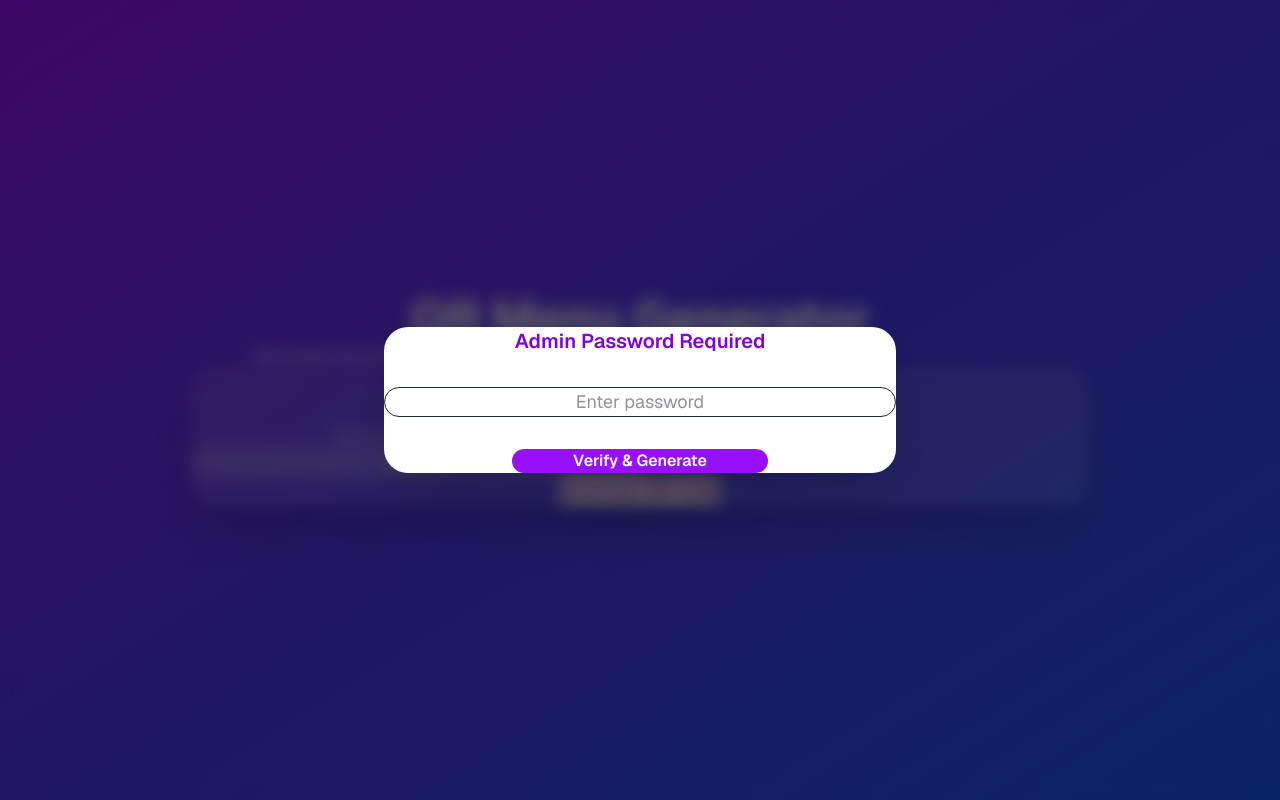
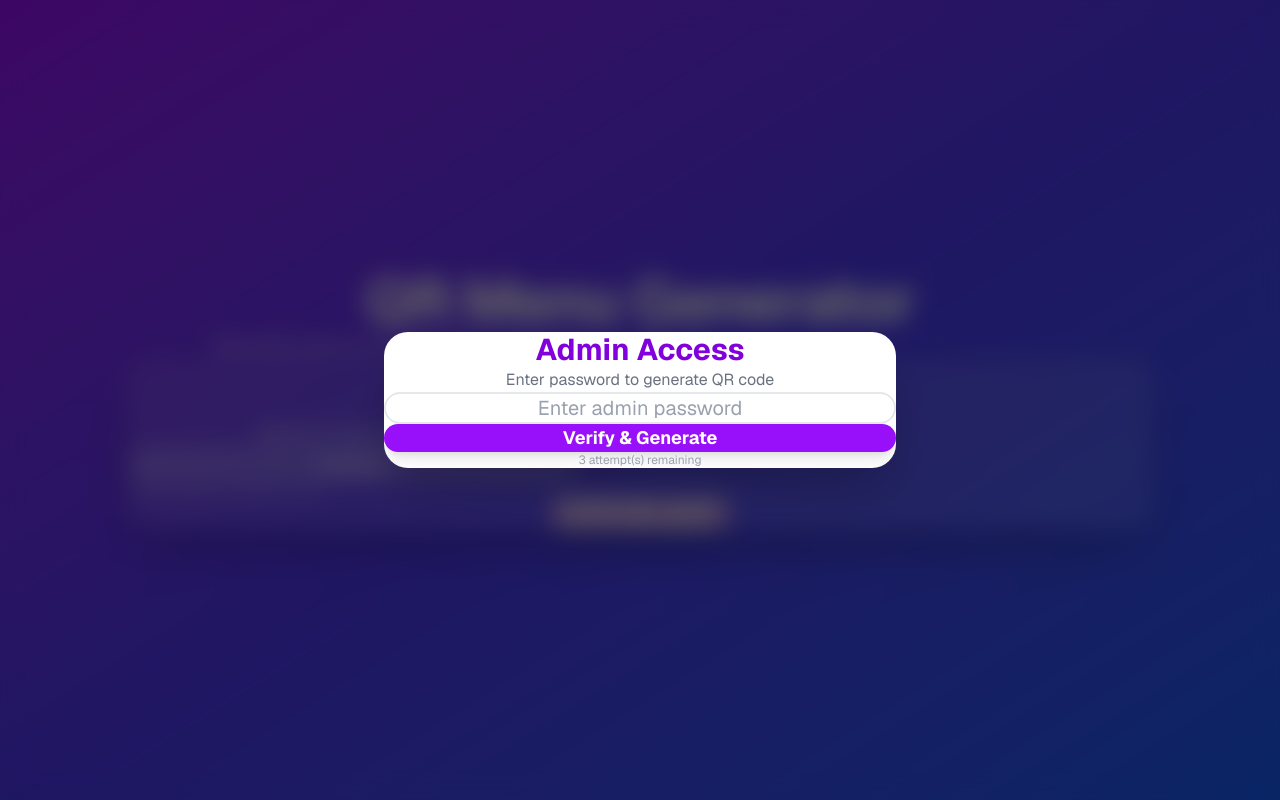
Before and after one commit to sopho1/Restaurant-Menu, a Next.js app: page /admin/qr in a window 1280 px wide. Both pictures are taken after typing "Sample" into the empty fields and a click on the button "Generate QR Code". Built offline with nearby package versions, Linux system fonts and the light colour scheme; a web font is replaced by a local one.

Commit message:
admin update

```diff
--- a/app/admin/qr/page.tsx
+++ b/app/admin/qr/page.tsx
@@ -17,25 +17,43 @@ export default function QRGeneratorPage() {
 
   const [passwordInput, setPasswordInput] = useState("");
   const [authError, setAuthError] = useState("");
+  const [passwordAttempts, setPasswordAttempts] = useState(0);
 
   const BASE_DOMAIN = "https://restaurant-menu-rho-mocha.vercel.app/";
   const LOGO_URL = "/favicon.ico";
 
   const handleGenerateClick = () => {
     setShowPasswordModal(true);
+    setPasswordAttempts(0);
+    setPasswordInput("");
+    setAuthError("");
   };
 
   const verifyPasswordAndGenerate = async () => {
     const correctPassword = process.env.NEXT_PUBLIC_QR_ADMIN_PASSWORD;
 
     if (passwordInput !== correctPassword) {
-      setAuthError("Incorrect password");
+      const newAttempts = passwordAttempts + 1;
+      setPasswordAttempts(newAttempts);
+
+      if (newAttempts >= 3) {
+        setAuthError("Maximum attempts exceeded. Modal closing...");
+        setTimeout(() => {
+          setShowPasswordModal(false);
+          setPasswordAttempts(0);
+          setPasswordInput("");
+          setAuthError("");
+        }, 1500);
+      } else {
+        setAuthError(`Incorrect password. ${3 - newAttempts} attempts remaining.`);
+      }
       return;
     }
 
     setShowPasswordModal(false);
     setAuthError("");
     setPasswordInput("");
+    setPasswordAttempts(0);
     await generateQR();
   };
 
@@ -81,37 +99,42 @@ export default function QRGeneratorPage() {
     link.click();
   };
 
+  const handleModalClose = () => {
+    setShowPasswordModal(false);
+    setPasswordAttempts(0);
+    setPasswordInput("");
+    setAuthError("");
+  };
+
   return (
-    <div className="min-h-screen bg-gradient-to-br from-purple-600 via-indigo-600 to-blue-600 flex items-center justify-center px-6 py-20">
-
-      <div className="w-full max-w-4xl text-center space-y-20">
-
+    <div className="min-h-screen bg-gradient-to-br from-purple-600 via-indigo-600 to-blue-600 flex items-center justify-center px-4 py-12">
+      <div className="w-full max-w-5xl text-center space-y-12">
         {/* HEADER */}
-        <div className="space-y-8 text-white">
-          <h1 className="text-5xl font-bold">
+        <div className="space-y-4 text-white">
+          <h1 className="text-5xl md:text-6xl font-bold tracking-tight">
             QR Menu Generator
           </h1>
-          <p className="text-white/80 max-w-xl mx-auto text-lg">
+          <p className="text-white/80 max-w-2xl mx-auto text-lg md:text-xl">
             Generate secure branded QR codes for your restaurant.
           </p>
         </div>
 
         {/* MAIN CARD */}
-        <div className="bg-white/10 backdrop-blur-xl rounded-3xl p-16 shadow-2xl border border-white/20 text-white space-y-16">
-
-          {/* MENU TYPE */}
-          <div className="space-y-10">
-            <h2 className="text-xl font-semibold text-white/80">
+        <div className="bg-white/10 backdrop-blur-xl rounded-3xl p-10 md:p-16 shadow-2xl border border-white/20 text-white">
+          <div className="space-y-12">
+            {/* MENU TYPE SECTION */}
+            <div className="space-y-6">
+              <h2 className="text-2xl font-semibold text-white/90 text-center">
                 Select Menu Type
               </h2>
 
-            <div className="flex justify-center gap-12">
+              <div className="flex flex-col sm:flex-row justify-center gap-6">
                 <button
                   onClick={() => setMenuType("normal")}
-                className={`px-12 py-5 rounded font-semibold transition cursor-pointer ${
+                  className={`px-10 py-6 rounded-xl font-semibold transition-all duration-300 cursor-pointer text-lg ${
                     menuType === "normal"
-                    ? "bg-white text-purple-700 shadow-xl"
-                    : "bg-white/20 hover:bg-white/30"
+                      ? "bg-white text-purple-700 shadow-2xl scale-105"
+                      : "bg-white/20 hover:bg-white/30 hover:scale-105"
                   }`}
                 >
                   Normal Menu
@@ -119,10 +142,10 @@ export default function QRGeneratorPage() {
 
                 <button
                   onClick={() => setMenuType("special")}
-                className={`px-22 py-5 rounded font-semibold transition cursor-pointer ${
+                  className={`px-10 py-6 rounded-xl font-semibold transition-all duration-300 cursor-pointer text-lg ${
                     menuType === "special"
-                    ? "bg-white text-purple-700 shadow-xl"
-                    : "bg-white/20 hover:bg-white/30"
+                      ? "bg-white text-purple-700 shadow-2xl scale-105"
+                      : "bg-white/20 hover:bg-white/30 hover:scale-105"
                   }`}
                 >
                   Special Menu
@@ -130,9 +153,9 @@ export default function QRGeneratorPage() {
               </div>
             </div>
 
-          {/* TABLE INPUT — clearly separated */}
-          <div className="space-y-6 max-w-md mx-auto">
-            <label className="block text-base text-white/70">
+            {/* TABLE INPUT SECTION - Clearly separated */}
+            <div className="space-y-4 max-w-md mx-auto w-full">
+              <label className="block text-lg text-white/80 font-medium">
                 Optional Table Number
               </label>
 
@@ -140,22 +163,36 @@ export default function QRGeneratorPage() {
                 type="text"
                 value={tableNumber}
                 onChange={(e) => setTableNumber(e.target.value)}
-              placeholder="e.g. 12"
-              className="w-full px-6 py-5 rounded-2xl bg-white/20 border border-white/30 focus:outline-none focus:ring-2 focus:ring-white/60 text-center text-lg"
+                placeholder="e.g. Table 12"
+                className="w-full px-8 py-6 rounded-2xl bg-white/20 border-2 border-white/30 focus:outline-none focus:ring-4 focus:ring-white/40 text-center text-xl placeholder-white/50 text-white"
               />
+              <p className="text-sm text-white/60 text-left">
+                Leave empty for general menu
+              </p>
             </div>
 
             {/* GENERATE BUTTON */}
-          <div className="pt-16">
+            <div className="pt-8">
               <motion.button
-              whileHover={{ scale: 1.06 }}
-              whileTap={{ scale: 0.95 }}
+                whileHover={{ scale: 1.05 }}
+                whileTap={{ scale: 0.98 }}
                 onClick={handleGenerateClick}
                 disabled={loading}
-              className="bg-white text-purple-700 font-semibold px-16 py-5 rounded cursor-pointer shadow-xl hover:shadow-2xl transition disabled:opacity-50 text-lg"
+                className="bg-white text-purple-700 font-bold px-16 py-6 rounded-2xl cursor-pointer shadow-xl hover:shadow-2xl transition-all duration-300 disabled:opacity-50 text-xl w-full sm:w-auto"
               >
-              {loading ? "Generating..." : "Generate QR Code"}
+                {loading ? (
+                  <span className="flex items-center justify-center gap-3">
+                    <svg className="animate-spin h-6 w-6" viewBox="0 0 24 24">
+                      <circle className="opacity-25" cx="12" cy="12" r="10" stroke="currentColor" strokeWidth="4" fill="none" />
+                      <path className="opacity-75" fill="currentColor" d="M4 12a8 8 0 018-8V0C5.373 0 0 5.373 0 12h4zm2 5.291A7.962 7.962 0 014 12H0c0 3.042 1.135 5.824 3 7.938l3-2.647z" />
+                    </svg>
+                    Generating...
+                  </span>
+                ) : (
+                  "Generate QR Code"
+                )}
               </motion.button>
+            </div>
           </div>
         </div>
       </div>
@@ -163,32 +200,58 @@ export default function QRGeneratorPage() {
       {/* PASSWORD MODAL */}
       <AnimatePresence>
         {showPasswordModal && (
-          <Modal>
-            <div className="space-y-6 gap-8 flex flex-col items-center justify-center">
-              <h2 className="text-purple-700 text-center text-xl font-semibold">
-                Admin Password Required
+          <Modal onClose={handleModalClose}>
+            <div className="space-y-10">
+              <div className="text-center space-y-3">
+                <h2 className="text-3xl font-bold text-purple-700">
+                  Admin Access
                 </h2>
+                <p className="text-gray-500">
+                  Enter password to generate QR code
+                </p>
+              </div>
 
+              <div className="space-y-8">
                 <input
                   type="password"
                   value={passwordInput}
                   onChange={(e) => setPasswordInput(e.target.value)}
-                className="w-full px-4 py-8 border rounded-xl focus:outline-none focus:ring-2 focus:ring-purple-600 text-center text-lg text-gray-800"
-                placeholder="Enter password"
+                  onKeyDown={(e) => {
+                    if (e.key === 'Enter' && passwordAttempts < 3) {
+                      verifyPasswordAndGenerate();
+                    }
+                  }}
+                  className="w-full px-6 py-5 border-2 border-gray-200 rounded-xl focus:outline-none focus:ring-4 focus:ring-purple-200 focus:border-purple-600 text-center text-xl text-gray-800 placeholder-gray-400"
+                  placeholder="Enter admin password"
+                  disabled={passwordAttempts >= 3}
                 />
 
                 {authError && (
-                <p className="text-red-500 text-sm">
+                  <motion.p
+                    initial={{ opacity: 0, y: -10 }}
+                    animate={{ opacity: 1, y: 0 }}
+                    className={`text-center font-medium ${
+                      passwordAttempts >= 3 ? 'text-orange-500' : 'text-red-500'
+                    }`}
+                  >
                     {authError}
-                </p>
+                  </motion.p>
                 )}
 
                 <button
                   onClick={verifyPasswordAndGenerate}
-                className="bg-purple-600 text-white px-6 py-3 rounded-xl font-semibold w-[50%] mx-auto cursor-pointer hover:bg-purple-700 transition"
+                  disabled={passwordAttempts >= 3}
+                  className="w-full bg-purple-600 text-white px-8 py-5 rounded-xl font-bold text-lg cursor-pointer hover:bg-purple-700 transition-all duration-300 disabled:opacity-50 disabled:cursor-not-allowed shadow-lg hover:shadow-xl"
                 >
-                Verify & Generate
+                  {passwordAttempts >= 3 ? "Modal Closing..." : "Verify & Generate"}
                 </button>
+
+                <p className="text-xs text-gray-400 text-center pt-4">
+                  {passwordAttempts < 3 ?
+                    `${3 - passwordAttempts} attempt(s) remaining` :
+                    "Maximum attempts reached"}
+                </p>
+              </div>
             </div>
           </Modal>
         )}
@@ -198,45 +261,44 @@ export default function QRGeneratorPage() {
       <AnimatePresence>
         {showQRModal && qrDataUrl && (
           <Modal onClose={() => setShowQRModal(false)}>
-            <div className="text-center space-y-8">
+            <div className="space-y-8">
+              <div className="text-center space-y-2">
+                <h3 className="text-2xl font-bold text-purple-700">
+                  {menuType === "normal" ? "Normal Menu" : "Special Menu"} QR Code
+                </h3>
+                {tableNumber.trim() && (
+                  <p className="text-gray-500 text-lg">
+                    Table {tableNumber.trim()}
+                  </p>
+                )}
+              </div>
 
-              <div className="relative inline-block">
+              <div className="relative inline-block w-full">
                 <img
                   src={qrDataUrl}
                   alt="QR Code"
-                  className="w-96 h-96 rounded-2xl"
+                  className="w-full h-auto rounded-2xl shadow-2xl"
                 />
 
                 {/* LOGO */}
                 <div className="absolute inset-0 flex items-center justify-center">
-                  <div className="bg-white p-4 rounded-xl shadow-lg">
+                  <div className="bg-white p-4 rounded-xl shadow-2xl">
                     <img
                       src={LOGO_URL}
                       alt="Logo"
-                      className="w-20 h-20 object-contain"
+                      className="w-16 h-16 object-contain"
                     />
                   </div>
                 </div>
               </div>
 
-              <div className="space-y-2">
-                <p className="text-lg font-semibold text-gray-800">
-                  {menuType === "normal"
-                    ? "Normal Menu"
-                    : "Special Menu"}
-                </p>
-
-                {tableNumber.trim() && (
-                  <p className="text-gray-500">
-                    Table {tableNumber.trim()}
-                  </p>
-                )}
-              </div>
-
               <button
                 onClick={downloadQR}
-                className="bg-purple-600 text-white px-10 py-3 rounded-xl font-semibold hover:bg-purple-700 transition"
+                className="w-full bg-purple-600 text-white px-8 py-5 rounded-xl font-bold text-lg hover:bg-purple-700 transition-all duration-300 shadow-lg hover:shadow-xl flex items-center justify-center gap-3"
               >
+                <svg className="w-6 h-6" fill="none" stroke="currentColor" viewBox="0 0 24 24">
+                  <path strokeLinecap="round" strokeLinejoin="round" strokeWidth={2} d="M4 16v1a3 3 0 003 3h10a3 3 0 003-3v-1m-4-4l-4 4m0 0l-4-4m4 4V4" />
+                </svg>
                 Download QR Code
               </button>
             </div>
@@ -260,15 +322,16 @@ function Modal({
       initial={{ opacity: 0 }}
       animate={{ opacity: 1 }}
       exit={{ opacity: 0 }}
-      className="fixed inset-0 bg-black/60 backdrop-blur-sm flex items-center justify-center z-50 p-6"
+      className="fixed inset-0 bg-black/60 backdrop-blur-md flex items-center justify-center z-50 p-4"
       onClick={onClose}
     >
       <motion.div
-        initial={{ scale: 0.9 }}
-        animate={{ scale: 1 }}
-        exit={{ scale: 0.9 }}
+        initial={{ scale: 0.9, opacity: 0 }}
+        animate={{ scale: 1, opacity: 1 }}
+        exit={{ scale: 0.9, opacity: 0 }}
+        transition={{ type: "spring", duration: 0.3 }}
         onClick={(e) => e.stopPropagation()}
-        className="bg-white rounded-3xl p-12 shadow-2xl max-w-lg w-full"
+        className="bg-white rounded-3xl p-8 md:p-10 shadow-2xl max-w-lg w-full max-h-[90vh] overflow-y-auto"
       >
         {children}
       </motion.div>
```
Lines whose indentation alone changed are shown as unchanged.
